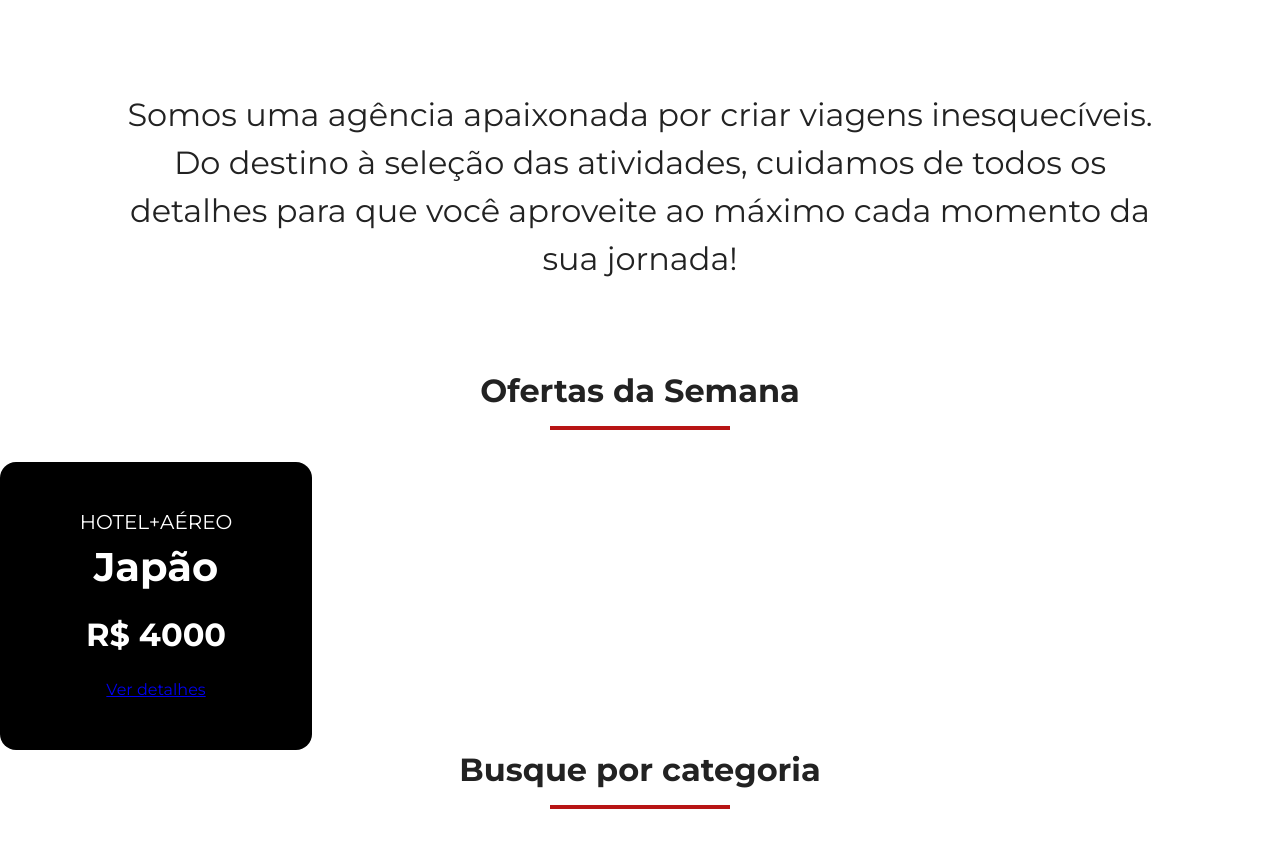
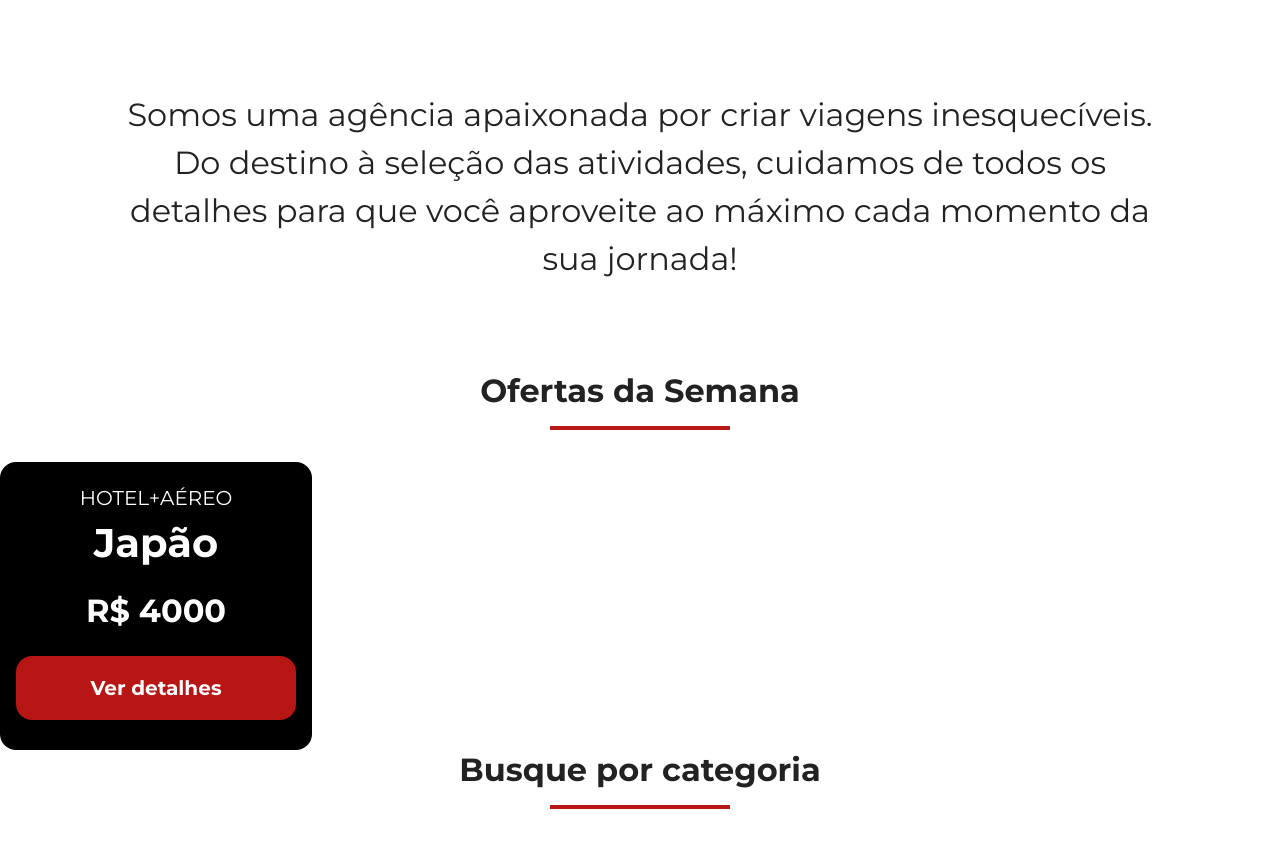
Before and after one commit to NicolasSF2006/jornada-viagens, a plain HTML site: page index.html in a window 1280 px wide. Shown: the part 757-1598 px from the top of the page. Drawn offline with Linux system fonts and the light colour scheme.

Commit message:
Finaliza estilos do botão

```diff
--- a/css/global.css
+++ b/css/global.css
@@ -58,8 +58,27 @@
   margin: 16px auto 32px;
 }
 
+.button {
+  width: 280px;
+  height: 64px;
+  color: var(--text-secondary-color);
+  font-weight: var(--title-weight);
+  font-size: 20px;
+  background-color: var(--secondary-color);
+  border-radius: 16px;
+  display: inline-block;
+  text-decoration: none;
+  line-height: 64px;
+}
+
 @media screen and (min-width: 768px) {
   .section-title h2 {
     font-size: 32px;
   }
 }
+
+@media screen and (min-width: 1024px) {
+  .button:hover {
+    background-color: var(--primary-color);
+  }
+}
--- a/css/offers.css
+++ b/css/offers.css
@@ -12,8 +12,9 @@
 .card header {
   display: block;
   background-color: transparent;
-  padding: 24px 16px;
+  padding: 0;
   position: static;
+  margin-bottom: 24px;
 }
 
 .card header p {
```
